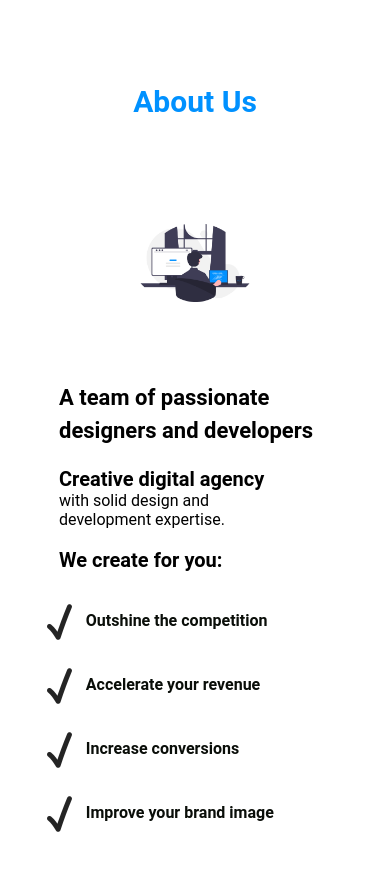
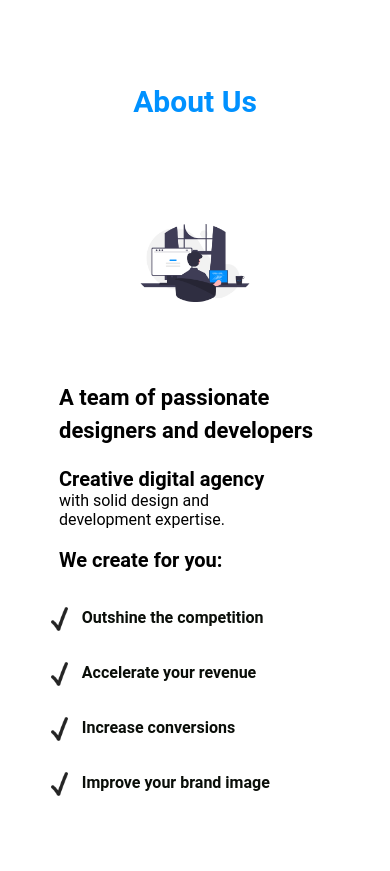
Before and after one commit to AAli02/web-f2, a React (Create React App) app: page / in a window 390 px wide. Shown: the part 860-1731 px from the top of the page. Built offline with nearby package versions, Linux system fonts and the light colour scheme.

Commit message:
size change

```diff
--- a/src/components/About/About.css
+++ b/src/components/About/About.css
@@ -127,6 +127,7 @@ ol {
 
 .check__img {
   padding-right: 10px;
+  width: 27px;
 }
 
 .fa-solid {
@@ -232,6 +233,7 @@ li {
   .about__content {
     display: flex;
     justify-content: center;
+    place-items: center;
   }
 
   .about__img {
--- a/src/components/About/About.jsx
+++ b/src/components/About/About.jsx
@@ -30,7 +30,6 @@ function About() {
             <strong>We create for you:</strong>
           </div>
           <ul role="list" className="list w__list-unstyled u__list">
-            <i class="fa-solid fa-circle-check"></i>
             <li className="list__item"><img className="check__img" src={check}/> Outshine the competition</li>
             <li className="list__item"><img className="check__img" src={check}/> Accelerate your revenue</li>
             <li className="list__item"><img className="check__img" src={check}/> Increase conversions</li>
```
